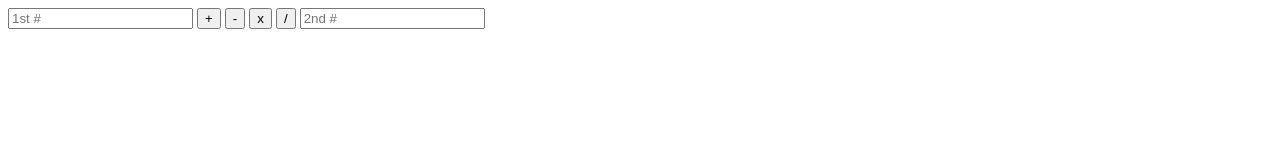
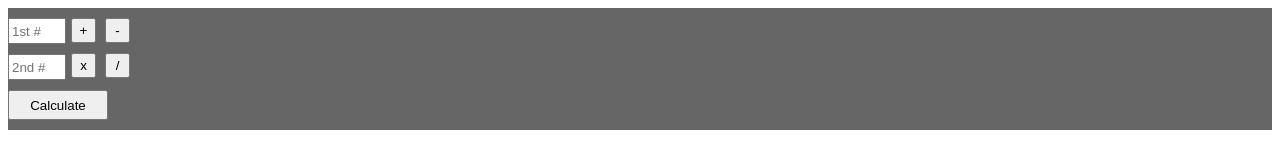
Before and after one commit to mdmcc/Lab5_MD, a plain HTML site: page index.html in a window 1280 px wide. Drawn offline with nearby package versions, Linux system fonts and the light colour scheme.

Commit message:
end of class update

```diff
--- a/index.html
+++ b/index.html
@@ -6,10 +6,43 @@
 <script src="https://ajax.googleapis.com/ajax/libs/jquery/2.1.3/jquery.min.js"></script>
 <style>
 
+	#all {
+		background-color: #666;
+	}
+
 	#display {
-		margin-top:10px;
+		clear:both;
+		margin-top:20px;
 		font-size: 24px;
 		color: #ff0000;
+	}
+	#num1 {
+		height:20px;
+		width:50px;
+		margin-top:10px;
+	}
+	#num2 {
+		height:20px;
+		width:50px;
+		margin-top:10px;
+	}
+	#inputs {
+		float:left;
+		clear:right;
+	}
+	.buttons {
+		margin-left: 5px;
+		margin-top: 10px;
+		height:25px;
+		width:25px;
+	}
+	#calc {
+		float: left;
+		clear:both;
+		height:30px;
+		width:100px;
+		margin-top: 10px;
+		margin-bottom: 10px;
 	}
 
 </style>
@@ -53,28 +86,30 @@ $(document).ready(
 			total = num1 / num2;
 		};
 
-
+		//button functions
 		$("#add").click(
 			function(){
 				add();
-				showNumber();
 			}
 		);
 		$("#subt").click(
 			function(){
 				subt();
-				showNumber();
 			}
 		);
 		$("#mult").click(
 			function(){
 				mult();
-				showNumber();
 			}
 		);
 		$("#divi").click(
 			function(){
 				divi();
+			}
+		);
+		//numbers stored in prev buttons. press calc to show the result
+		$("#calc").click(
+			function(){
 				showNumber();
 			}
 		);
@@ -82,13 +117,20 @@ $(document).ready(
 );
 </script>
 <body>
-	<input id="num1" type="text" placeholder="1st #" />
-	<button id="add">+</button>
-	<button id="subt">-</button>
-	<button id="mult">x</button>
-	<button id="divi">/</button>
-	<input id="num2" type="text" placeholder="2nd #" />
+<div id="all">
+	<div id="inputs">
+		<input id="num1" type="text" placeholder="1st #" /><br/>
+		<input id="num2" type="text" placeholder="2nd #" />
+	</div>
+	<div>
+		<button class="buttons" id="add">+</button>
+		<button class="buttons" id="subt">-</button><br/>
+		<button class="buttons" id="mult">x</button>
+		<button class="buttons" id="divi">/</button>
+	</div>
+	<button id="calc">Calculate</button>
 	<div id="display"></div>
+</div>
 
 </body>
 </html>
```
